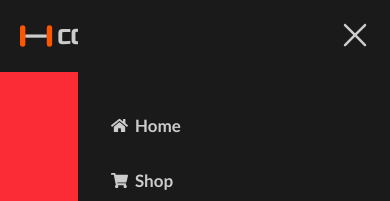
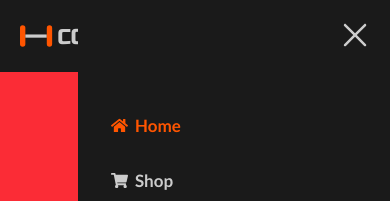
Before and after one commit to estheroluwabuyi/corefit-gym, a React (Vite) app: page / in a window 390 px wide. Both pictures are taken after a click on the picture 355 px from the left and 36 px from the top of the page. Shown: the top 201 px of the page. Built offline with nearby package versions, Linux system fonts and the light colour scheme.

Commit message:
feat: improve navbar design and mobile menu

```diff
--- a/src/components/NavBar.jsx
+++ b/src/components/NavBar.jsx
@@ -98,17 +98,13 @@ function NavBar() {
                 <li key={item.name}>
                   <NavLink
                     to={item.path}
-                    className={({ isActive }) =>
-                      clsx(
-                        "flex items-center gap-3 w-full p-5 rounded",
-                        "hover:bg-secondary/20 hover:text-secondary",
-                        "transition-all duration-600",
-                        isActive && "text-secondary",
-                        hoveredItem === index
-                          ? "bg-secondary/20 text-secondary"
-                          : ""
-                      )
-                    }
+                    className={({ isActive }) => {
+                      return clsx(
+                        "flex items-center gap-3 w-full p-5 rounded hover:bg-secondary/20 hover:text-secondary transition-all duration-600",
+                        isActive ? "text-secondary!" : "",
+                        hoveredItem === index ? "text-secondary!" : ""
+                      );
+                    }}
                     onTouchStart={() => setHoveredItem(index)}
                     onTouchEnd={() => setHoveredItem(null)}
                     onClick={() => {
```
